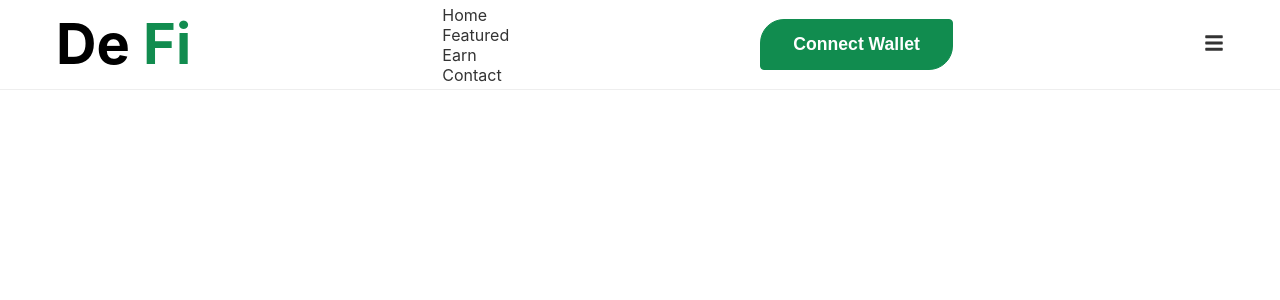
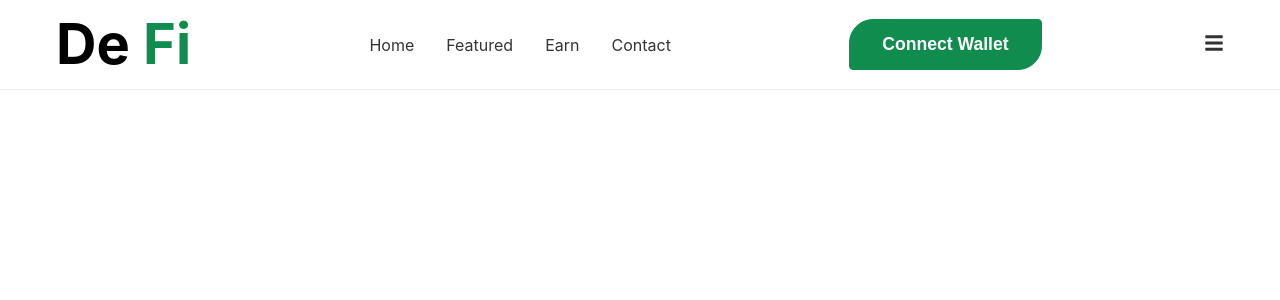
Before and after one commit to AskMeAboutMyCows/crypto_charts, a React (Create React App) app: page / in a window 1280 px wide. Shown: the top 300 px of the page. Built offline with nearby package versions, Linux system fonts and the light colour scheme.

Commit message:
navbar now changed based on device

```diff
--- a/src/components/Navbar.css
+++ b/src/components/Navbar.css
@@ -19,3 +19,32 @@
 .colors{
     color: var(--primary);
 }
+
+.nav-menu {
+    display: flex;
+}
+
+.nav-menu li {
+    padding:0 1rem;
+}
+
+.na-menu a {
+    font-size: 1rem;
+    font-weight: 600;
+    color: #533;
+
+}
+
+.hamnurger {
+    display: none;
+    cursor: pointer;
+}   /* Hide the hamburger menu on small screens */
+
+@media screen and (max-width: 1240px) {
+    .hamnurger {
+        display: flex;
+    }
+    .nav-menu {
+        display: none;
+    }
+}
```
